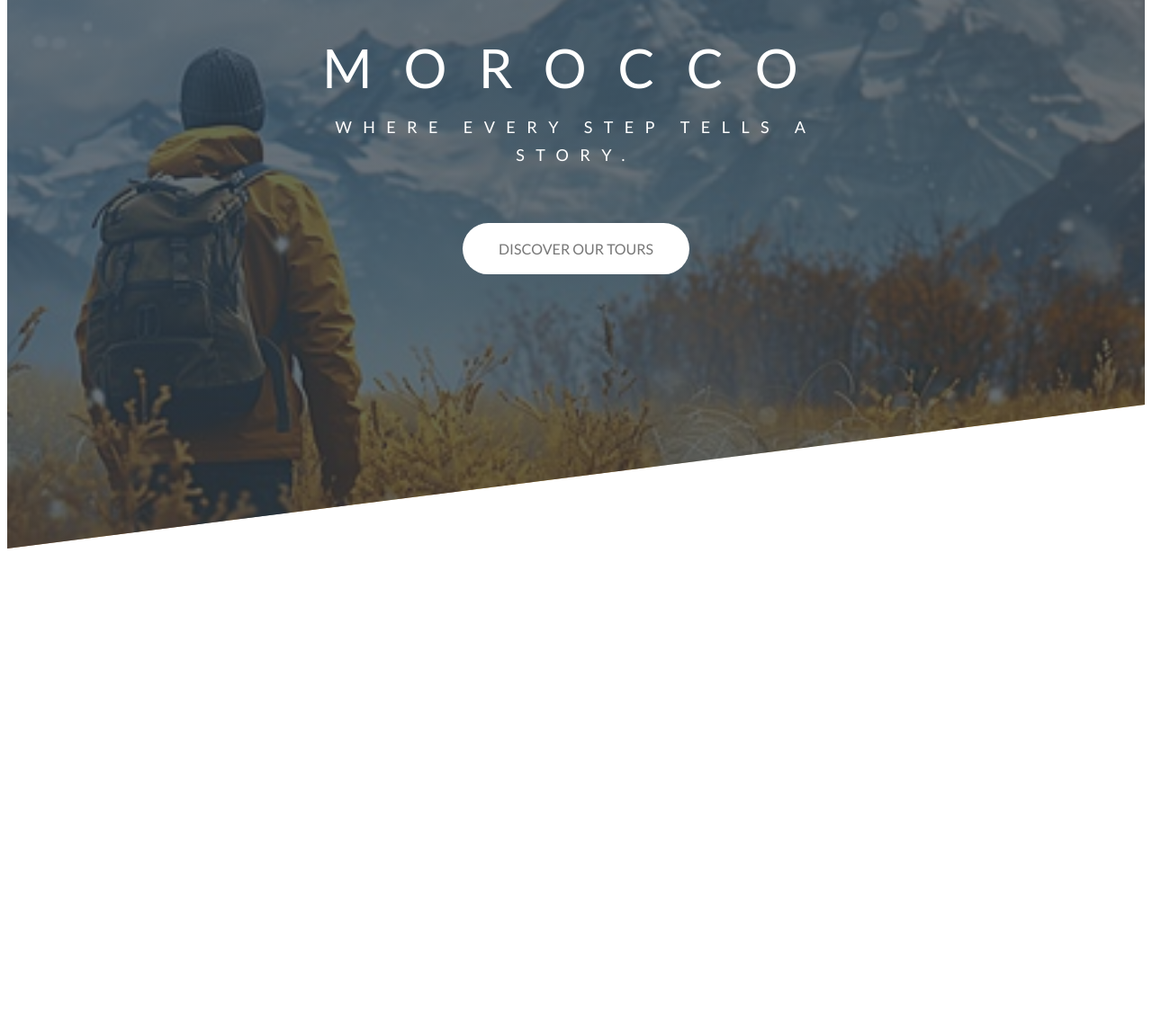
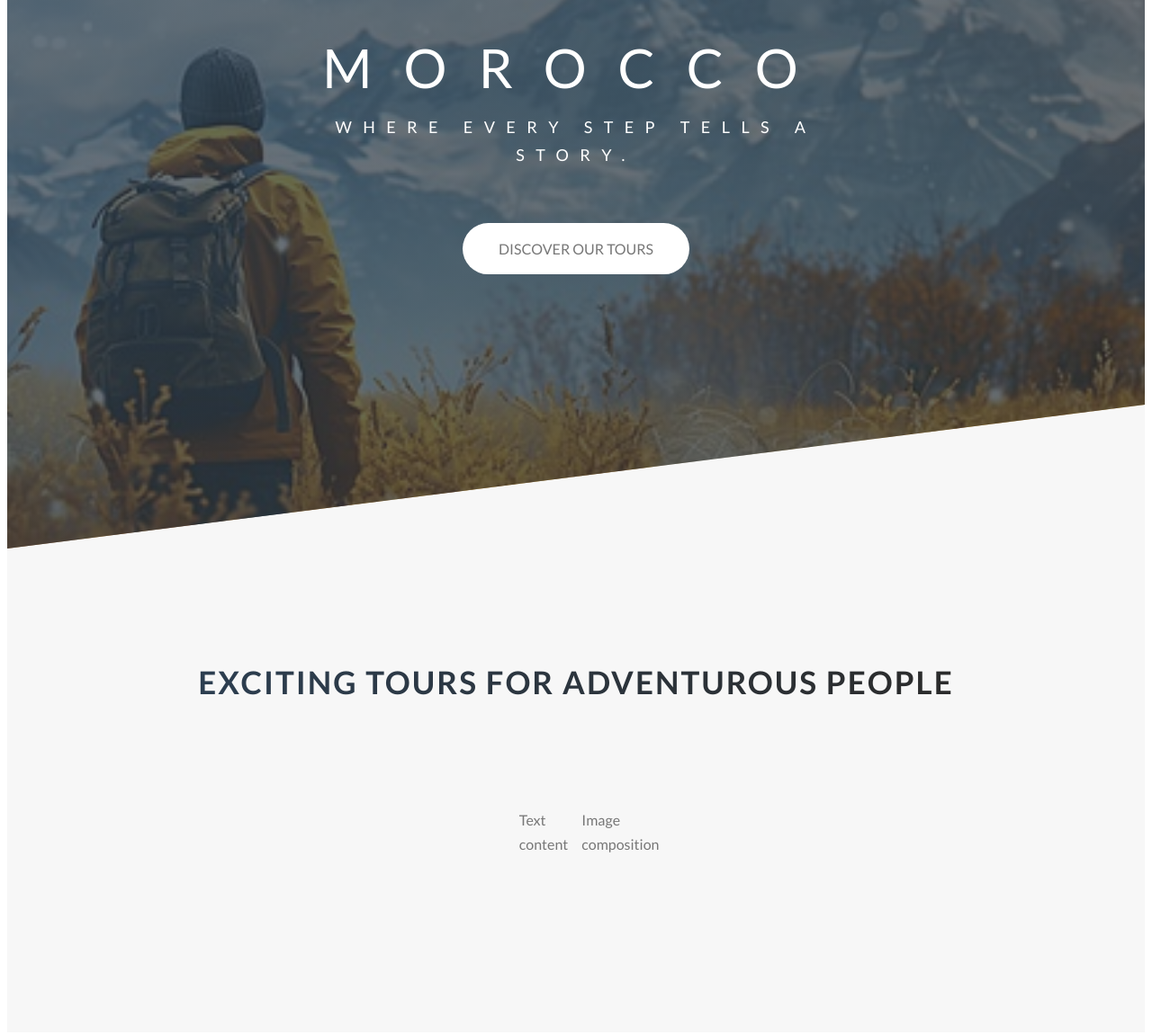
Before and after one commit to Mohammed-Am/AdventureSteps, a website: page index.html in a window 1280 px wide. Shown: the part 158-1309 px from the top of the page at 90% size. Before the commit the page ends 800 px from the top, so only its background shows below. Drawn offline with Linux system fonts and the light colour scheme.

Commit message:
building the about section

```diff
--- a/index.html
+++ b/index.html
@@ -26,5 +26,24 @@
         </div>
 
     </header>
+
+    <main>
+        <section class="section-about">
+           <div class="u-center-text u-margin-bottom-8">
+                <h2 class="headeing-secondary">
+                    Exciting tours for adventurous people
+                </h2>
+           </div>
+
+           <div class="row">
+                <div class="col-1-of-2">
+                    Text content
+                </div>
+                <div class="col-1-of-2">
+                    Image composition
+                </div>
+           </div>
+        </section>
+    </main>
 </body>
 </html>
--- a/sass/abstracts/_variables.scss
+++ b/sass/abstracts/_variables.scss
@@ -1,7 +1,17 @@
+// COLORS
 $color-primary:  #E6D5B8;
 $color-primary-light: #2C3E50;
 $color-primary-dark: #2B2B2B;
 
+$color-gery-light-1:#f7f7f7;
+
 $color-white: #fff;
 $color-gery-dark: #777;
 $color-black: #000;
+
+
+// GRID
+
+$grid-width: 10%;
+$gutter-horizontal: 10%;
+$gutter-horizontal: 10%;
--- a/sass/base/_typography.scss
+++ b/sass/base/_typography.scss
@@ -35,3 +35,22 @@ body{
       }
 
 }
+
+
+.headeing-secondary{
+    font-size: 3.5rem;
+    text-transform: uppercase;
+    font-weight: 700;
+    background-image: linear-gradient(to right, $color-primary-light, $color-primary-dark);
+    display: inline-block;
+    -webkit-background-clip: text ;
+    background-clip: text; /* Standard property for modern browsers */
+    color: transparent; /* Make text transparent */
+    letter-spacing: 2px;
+    transition: all .2s;
+
+        &:hover{
+            transform: skewY(2deg) skewX(15deg) scale(1.1);
+            text-shadow: .5rem 1rem 2rem rgba($color-black, .2);
+        }
+}
--- a/sass/base/_utilities.scss
+++ b/sass/base/_utilities.scss
@@ -0,0 +1,4 @@
+.u-center-text{
+    text-align: center;
+}
+.u-margin-bottom-8{ margin-bottom: 8rem;}
--- /dev/null
+++ b/sass/layout/_grid.scss
@@ -0,0 +1,23 @@
+.row{
+    max-width: $grid-width;
+    margin: 0 auto;
+
+    &:not(:last-child) {
+        margin-bottom: &gutter-vertical;
+    }
+
+
+
+    [class^="col-"]{
+
+        float: left;
+
+        &:not(:last-child){
+            margin-right: $gutter-horizontal;
+        }
+    }
+
+    .col-1-of-2{
+        width: calc((100% - #{$gutter-horizontal}) / 2)
+    }
+}
--- a/sass/main.scss
+++ b/sass/main.scss
@@ -13,6 +13,9 @@
 
 @import "layout/header";
 
+@import "layout/grid.scss";
+
+
 
 
 @import "pages/home";
--- a/sass/pages/_home.scss
+++ b/sass/pages/_home.scss
@@ -0,0 +1,5 @@
+ .section-about{
+    background-color: $color-gery-light-1;
+    padding: 25rem 0;
+    margin-top: -20vh;
+ }
```
Also changed, not shown: css/style.css, 1 other file.
